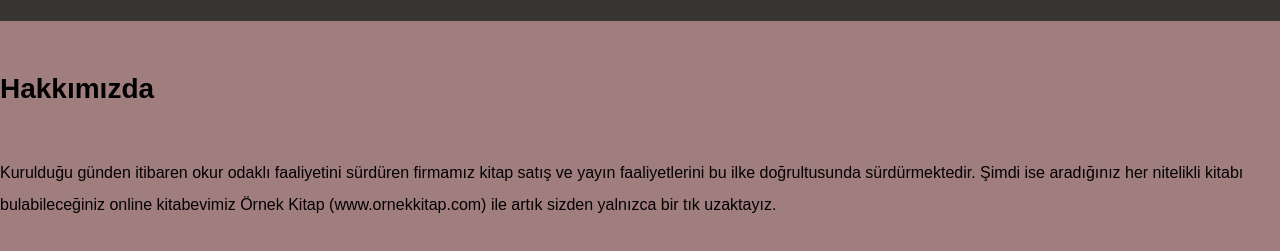
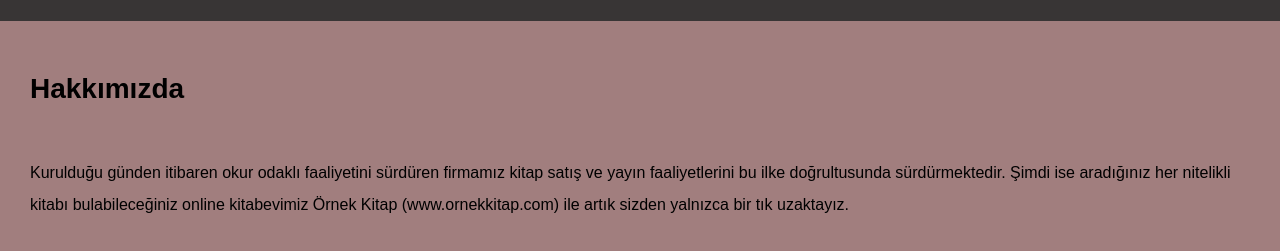
Before and after one commit to silawydd/silawydd.github.io, a plain HTML site: page pages/hakkimizda.html in a window 1280 px wide. Shown: the part 59-310 px from the top of the page. Drawn offline with Linux system fonts and the light colour scheme.

Commit message:
fig bugs and add readme

```diff
--- a/styles/style.css
+++ b/styles/style.css
@@ -136,3 +136,9 @@ a {
   margin-left: auto;
   margin-right: auto;
 }
+
+
+.about {
+  padding-left: 30px;
+  padding-right: 30px;
+}
```
Also changed, not shown: 1 other file.
